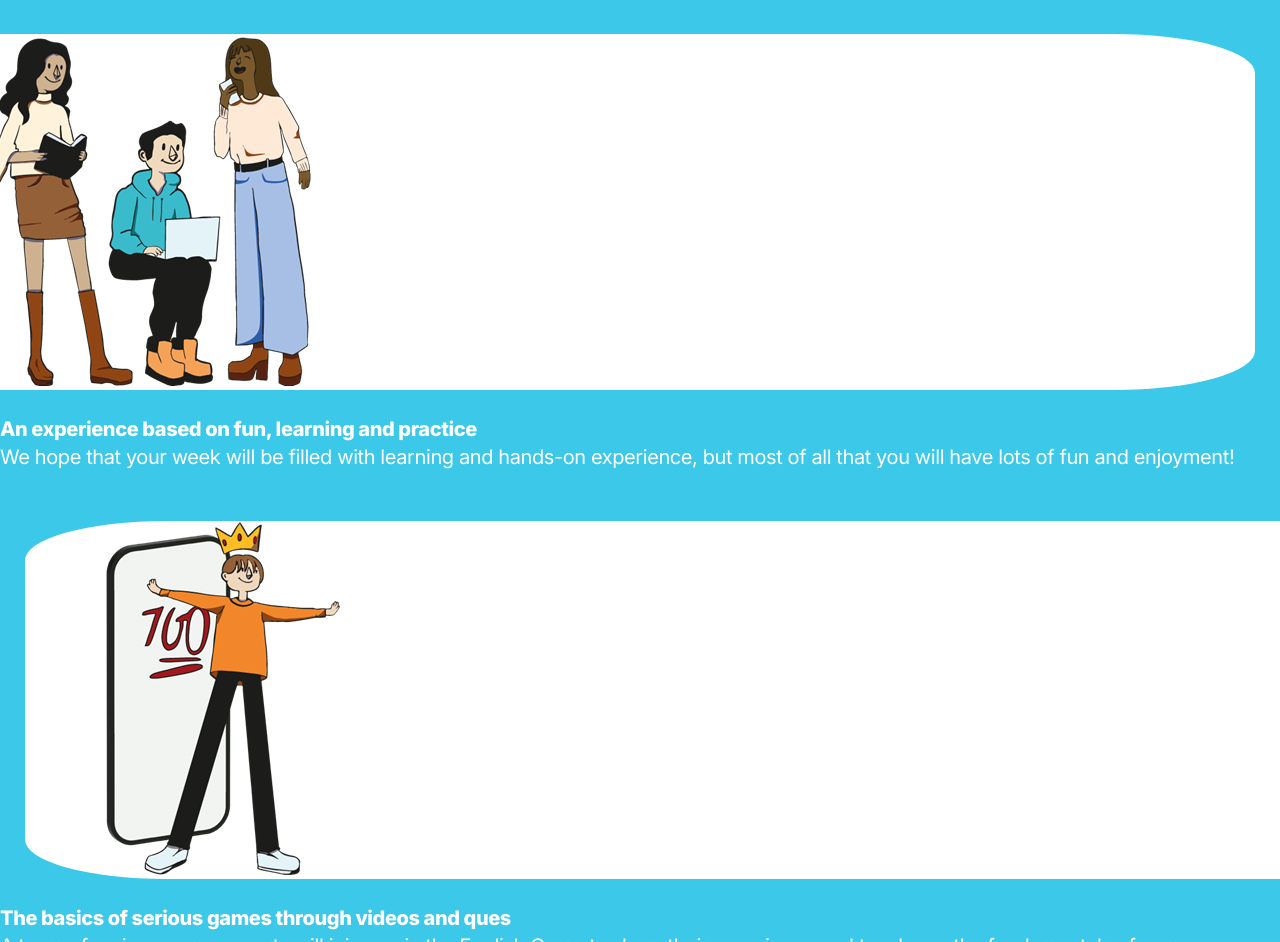
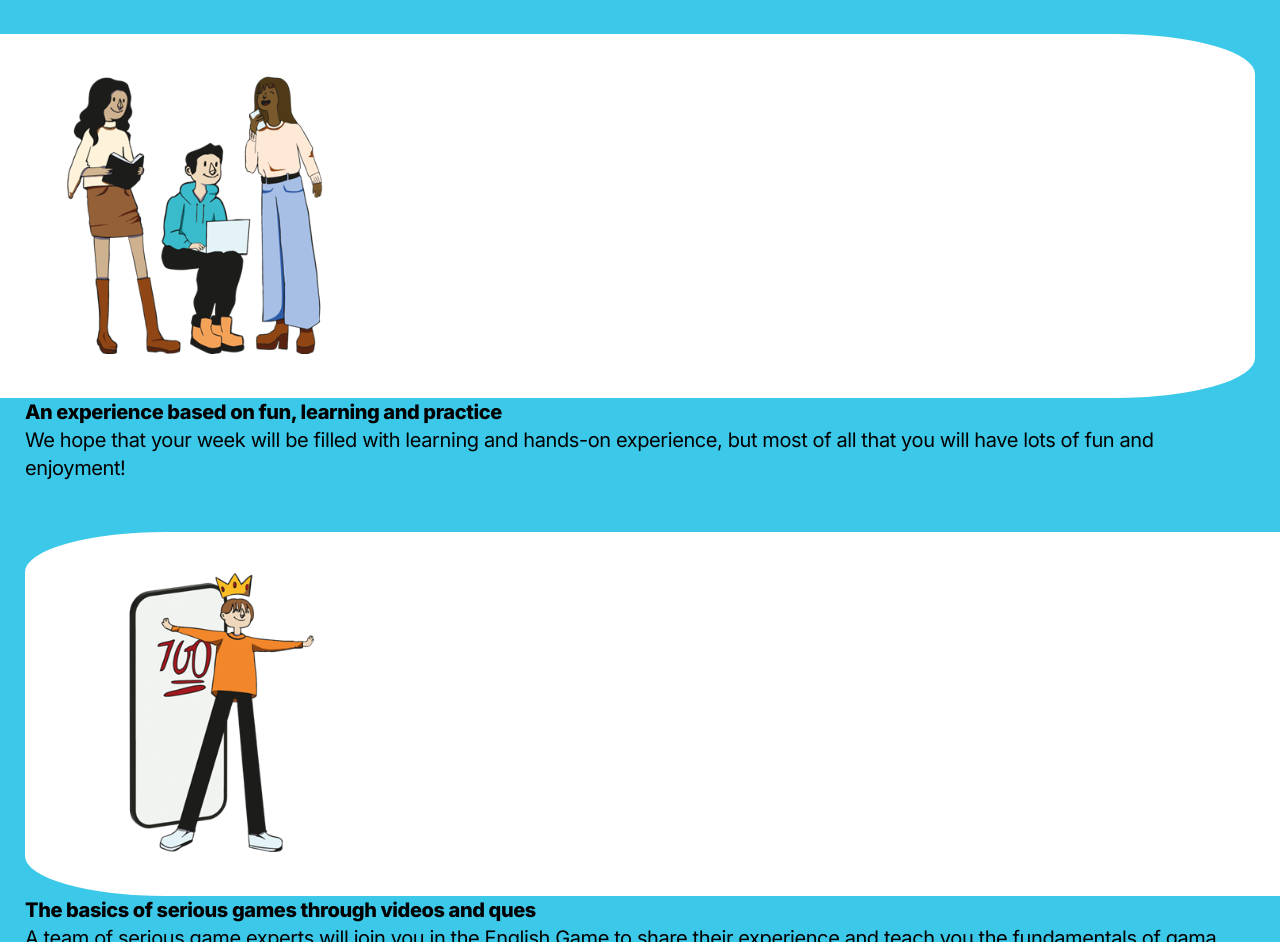
Before and after one commit to emrickdesign/tpfacile, a plain HTML site: page index.html in a window 1280 px wide. Shown: the part 196-1138 px from the top of the page. Drawn offline with Linux system fonts and the light colour scheme.

Commit message:
avantlapause

```diff
--- a/index.html
+++ b/index.html
@@ -41,21 +41,25 @@
 
 
 <div class="chalenge">
-    <div class="textes">
-        <div class="chalengetitre">
-            <h1>Wath does the challenge have in store for you ?</h1>
+    <div class="chalengetitre titre-clair">
+        <h1>Wath does the challenge have in store for you ?</h1>
+    </div>
+
+    <div class="legap1">
+        <div class="chalengeimage1"><img class="chalange3personne" src="three-people.png" alt="three-people"></div>
+        <div class="chalengetexte1">
+            <p class="chalengetexte1.1"><strong>An experience based on fun, learning and practice</strong></p>
+            <p class="chalengetexte1.2">We hope that your week will be filled with learning and hands-on experience, but most of all that you will have lots of fun and enjoyment!</p>
         </div>
-
-        <div class="chalengeimage1"><img class="chalange3personne" src="three-people.png" alt="three-people"></div>
-        <div class="chalengetexte2">
-            <p class="chalengetexte2.1"><strong>An experience based on fun, learning and practice</strong></p>
-            <p class="chalengetexte2.2">We hope that your week will be filled with learning and hands-on experience, but most of all that you will have lots of fun and enjoyment!</p>
-        </div>
+    </div>
+    <div class="legap2">
         <div class="chalengeimage2"><img class="chalange1personne" src="one-guy.png" alt="one-guy"></div>
         <div class="chalengetexte2">
             <p class="chalengetexte2.1"><strong>The basics of serious games through videos and ques</strong></p>
             <p class="chalengetexte2.2">A team of serious game experts will join you in the English Game to share their experience and teach you the fundamentals of gama mechanics.</p>
         </div>
+    </div>
+    <div class="legap3">
         <div class="chalengeimage3"><img class="chalange2personne" src="two-girls-one-skrew-diver.png" alt="two-girls-one-skrew-diver"></div>
         <div class="chalengetexte3">
             <p class="chalengetexte3.1"><strong>Tools to design a project from A to Z</strong></p>
--- a/style.scss
+++ b/style.scss
@@ -193,9 +193,11 @@ body {
 }
 
 .chalenge{
+
     background-color: #3cc8e9;
     display: flex;
-    justify-content: center;
+    flex-direction: column;
+    gap: 50px;
     padding: 50px 0;
 }
 
@@ -225,8 +227,6 @@ body {
 .chalengeimage1 {
     width: 100%;
     height: auto;
-    margin-bottom: 25px;
-    margin-top: 50px;
     border-radius: 0% 11% 11% 0%;
     position: relative;
     right: 25px;
@@ -235,8 +235,6 @@ body {
 .chalengeimage2 {
     width: 100%;
     height: auto;
-    margin-bottom: 25px;
-    margin-top: 50px;
     border-radius:  11% 0% 0% 11% ;
     position: relative;
     left: 25px;
@@ -245,9 +243,42 @@ body {
 .chalengeimage3 {
     width: 100%;
     height: auto;
-    margin-bottom: 25px;
-    margin-top: 50px;
     border-radius: 0% 11% 11% 0%;
     position: relative;
     right: 25px;
 }
+
+.chalange3personne{
+    width: 280px;
+    padding-left: 80px;
+    padding-block: 40px;
+}
+
+.chalange2personne{
+    width: 280px;
+    padding-left: 80px;
+    padding-block: 40px;
+}
+
+.chalange1personne{
+    width: 280px;
+    padding-left: 40px;
+    padding-block: 40px;
+}
+
+.chalengetexte1{
+    padding-inline: 25px;
+}
+
+.chalengetexte2{
+    padding-inline: 25px;
+}
+
+.chalengetexte3{
+    padding-inline: 25px;
+}
+
+.legap1{
+    align-items: ro;
+    gap: 20px;
+}
```
Also changed, not shown: style.css, 1 other file.
